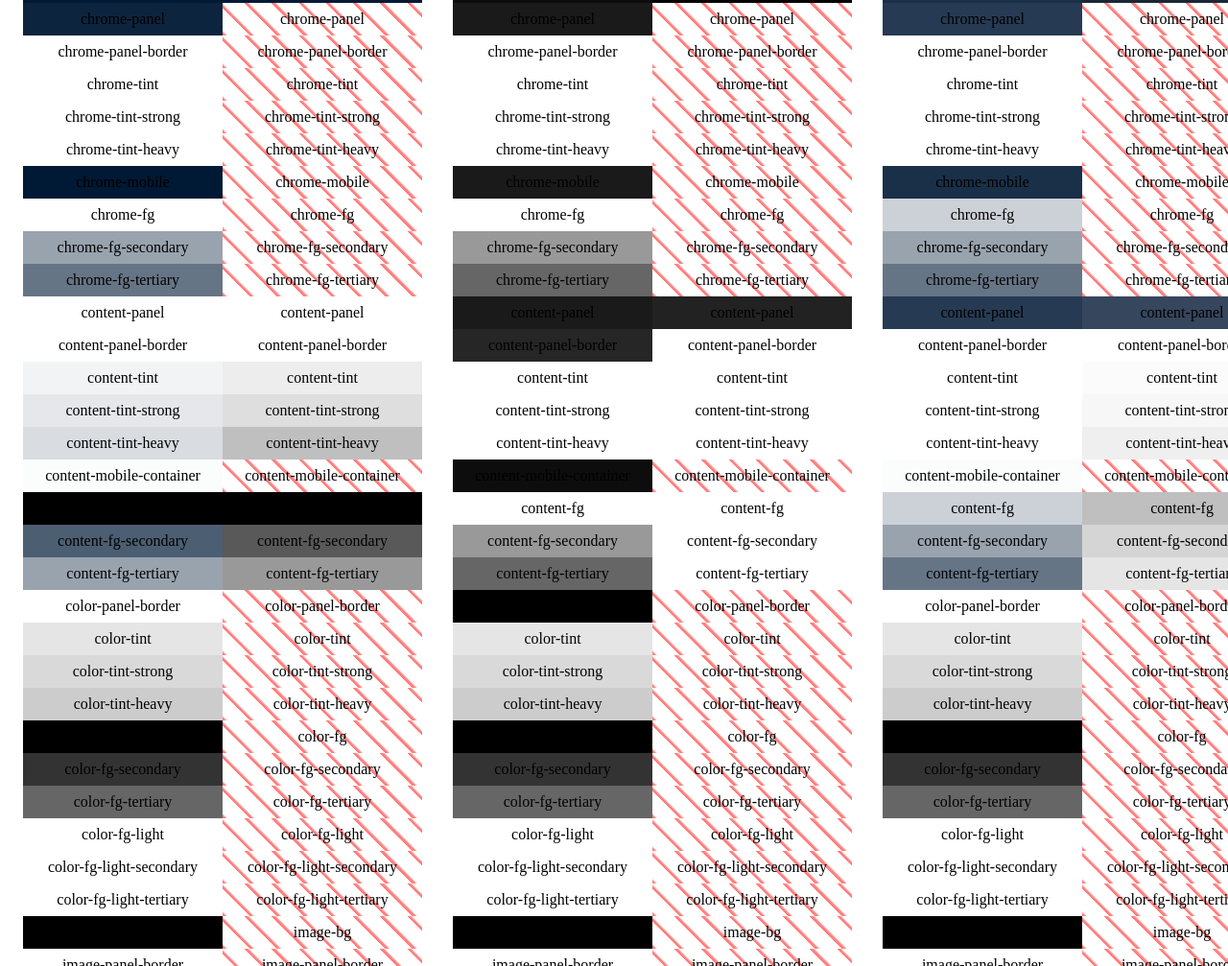
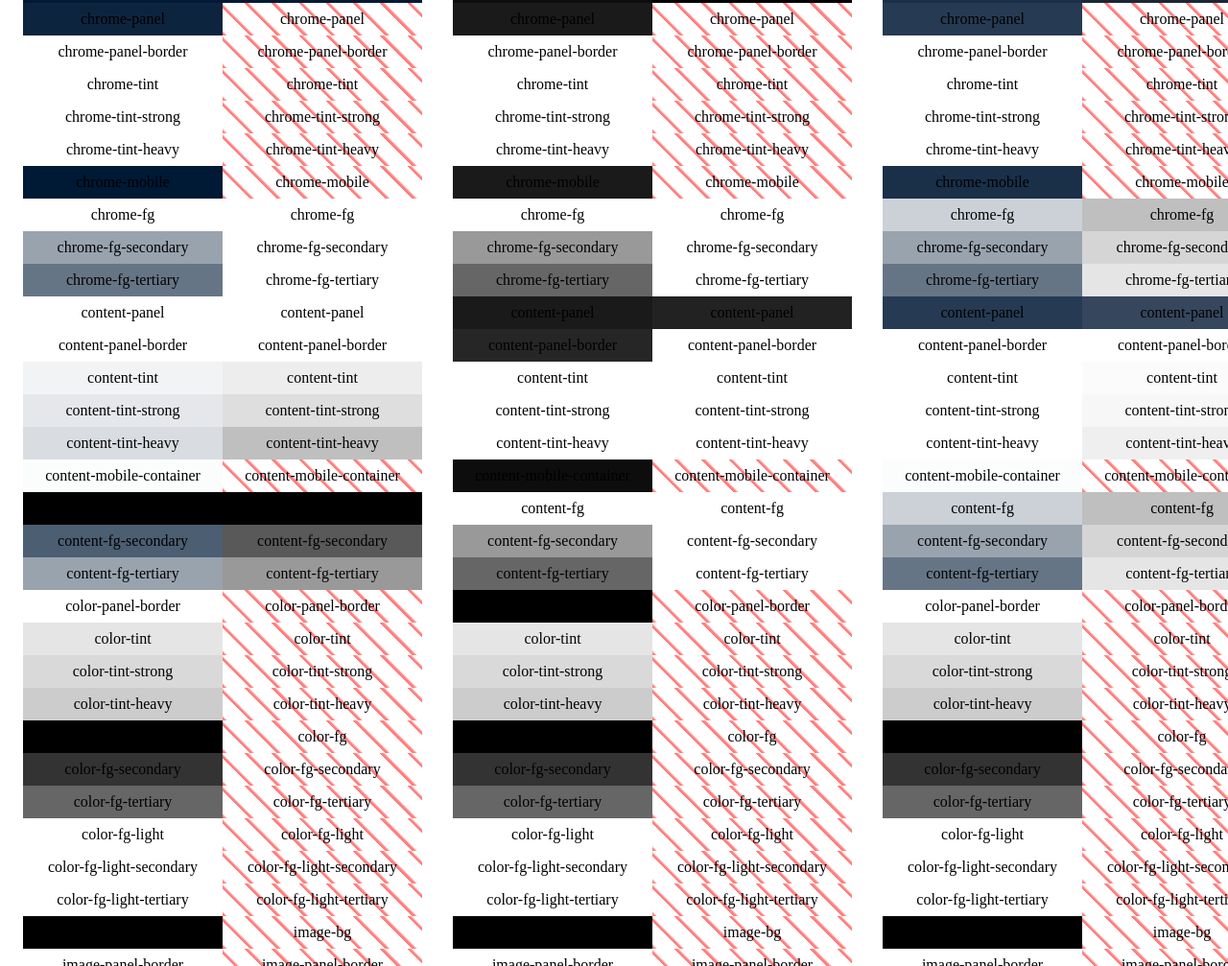
Before and after one commit to AprilSylph/Palettes-for-Tumblr, a website with bundled scripts: page src/dev/colors.html in a window 1280 px wide. Shown: the part 837-1844 px from the top of the page at 96% size. Built offline with nearby package versions, Linux system fonts and the light colour scheme; some packages are replaced by stand-ins of ours.

Commit message:
fix(custom palettes): add `--chrome-fg-*` mappings

```diff
--- a/src/static.css
+++ b/src/static.css
@@ -12,6 +12,11 @@
 /* Port old CSS variables to new design system tokens */
 :root:not([style*="--chrome"])[style*="--navy"] {
   --chrome: rgb(var(--navy));
+}
+:root:not([style*="--chrome-fg"])[style*="--white-on-dark"] {
+  --chrome-fg: rgb(var(--white-on-dark));
+  --chrome-fg-secondary: rgba(var(--white-on-dark), 0.65);
+  --chrome-fg-tertiary: rgba(var(--white-on-dark), 0.4);
 }
 :root:not([style*="--accent"])[style*="--deprecated-accent"] {
   --accent: rgb(var(--deprecated-accent));
```
